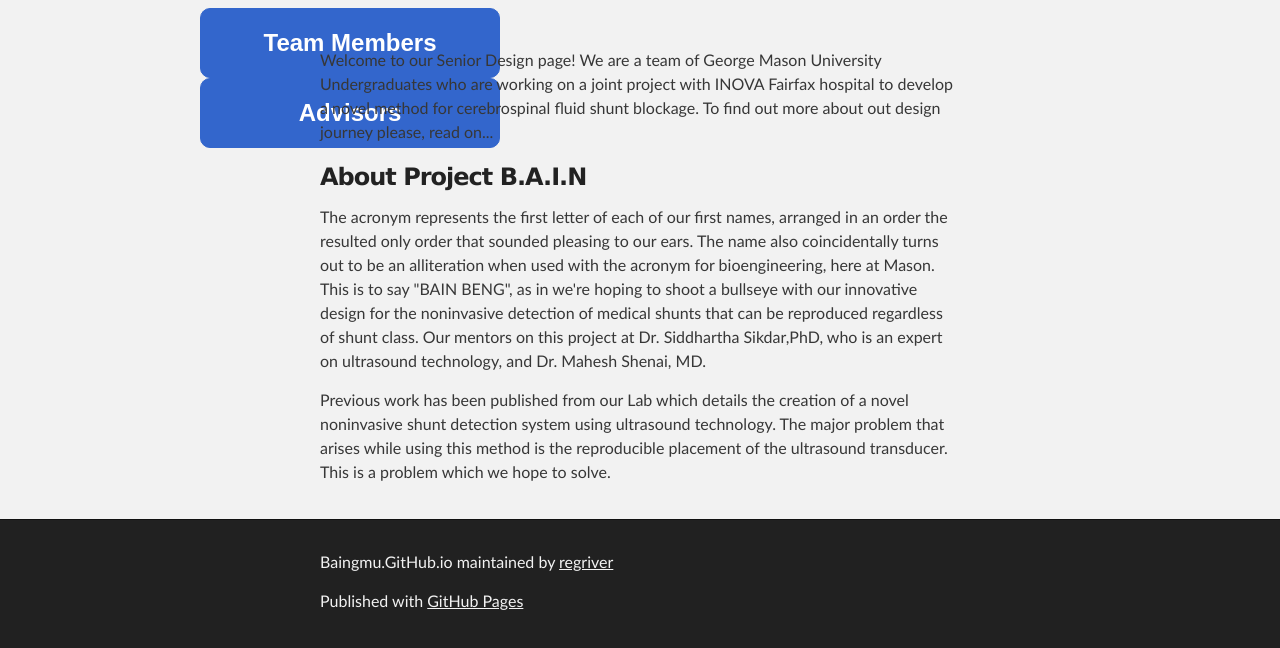
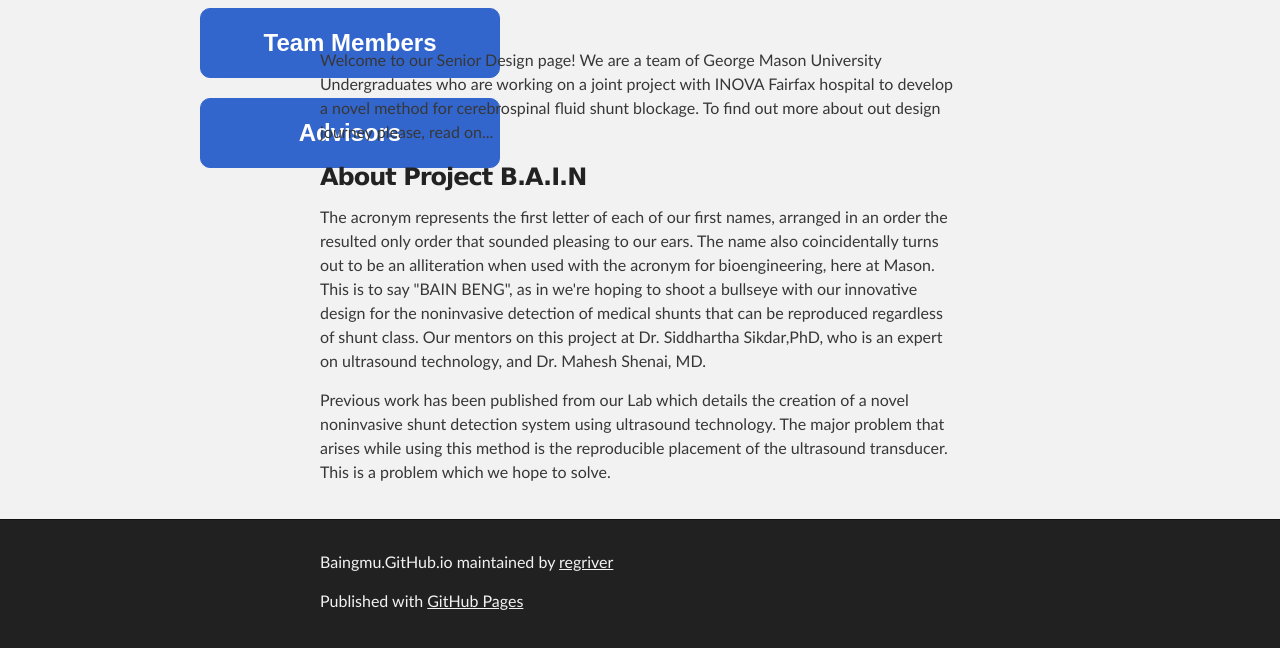
Before and after one commit to regriver/baingmu.github.io, a plain HTML site: page index.html in a window 1280 px wide. Shown: the part 292-940 px from the top of the page. Drawn offline with Linux system fonts and the light colour scheme.

Commit message:
Update stylesheet.css

```diff
--- a/stylesheets/stylesheet.css
+++ b/stylesheets/stylesheet.css
@@ -410,7 +410,7 @@ border-radius: 10px;
 box-shadow:: 6px 6px 5px #999;
 position:absolute;
 left: 200px;
-top: 370px;
+top: 390px;
 }
 input.Advisor_Button:hover {
 color: #ffff00;
```
